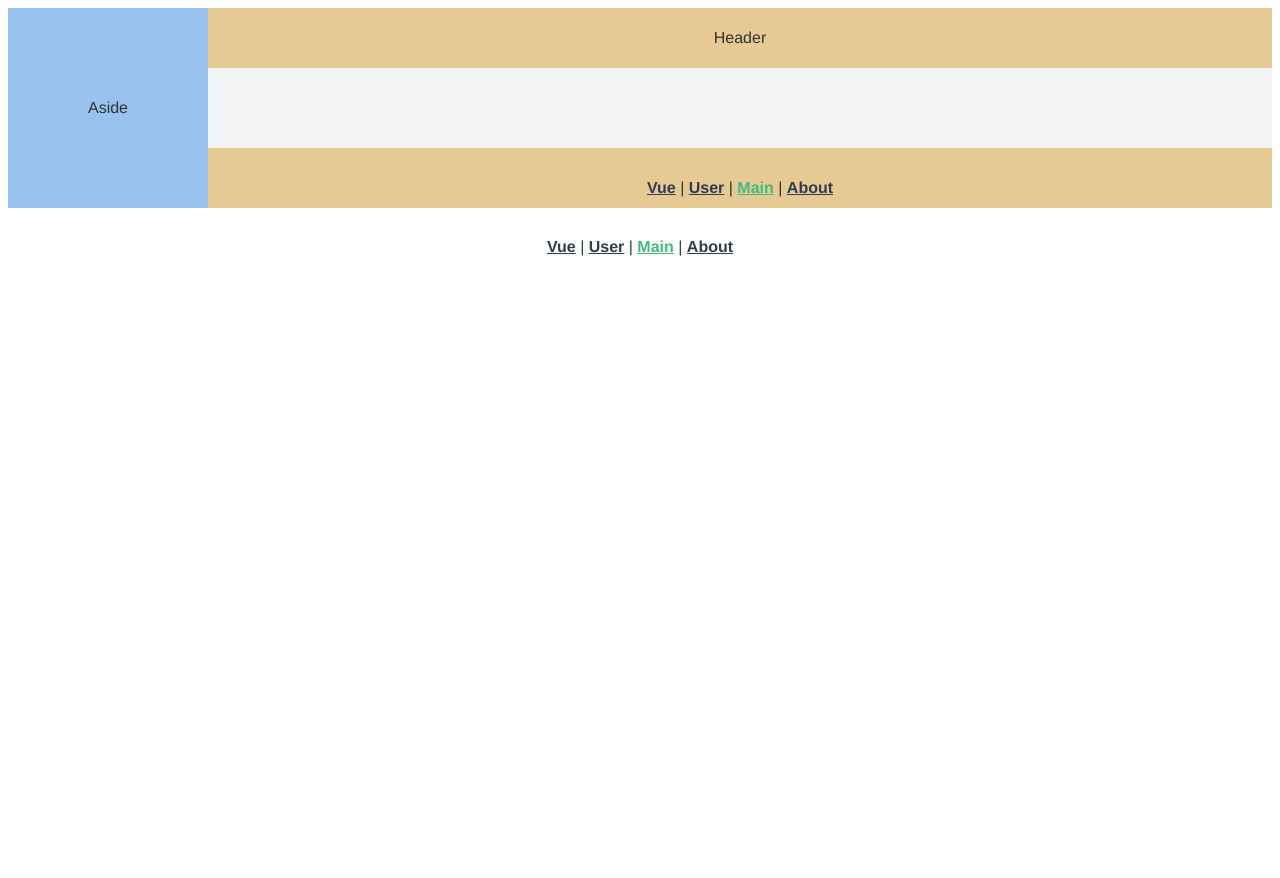
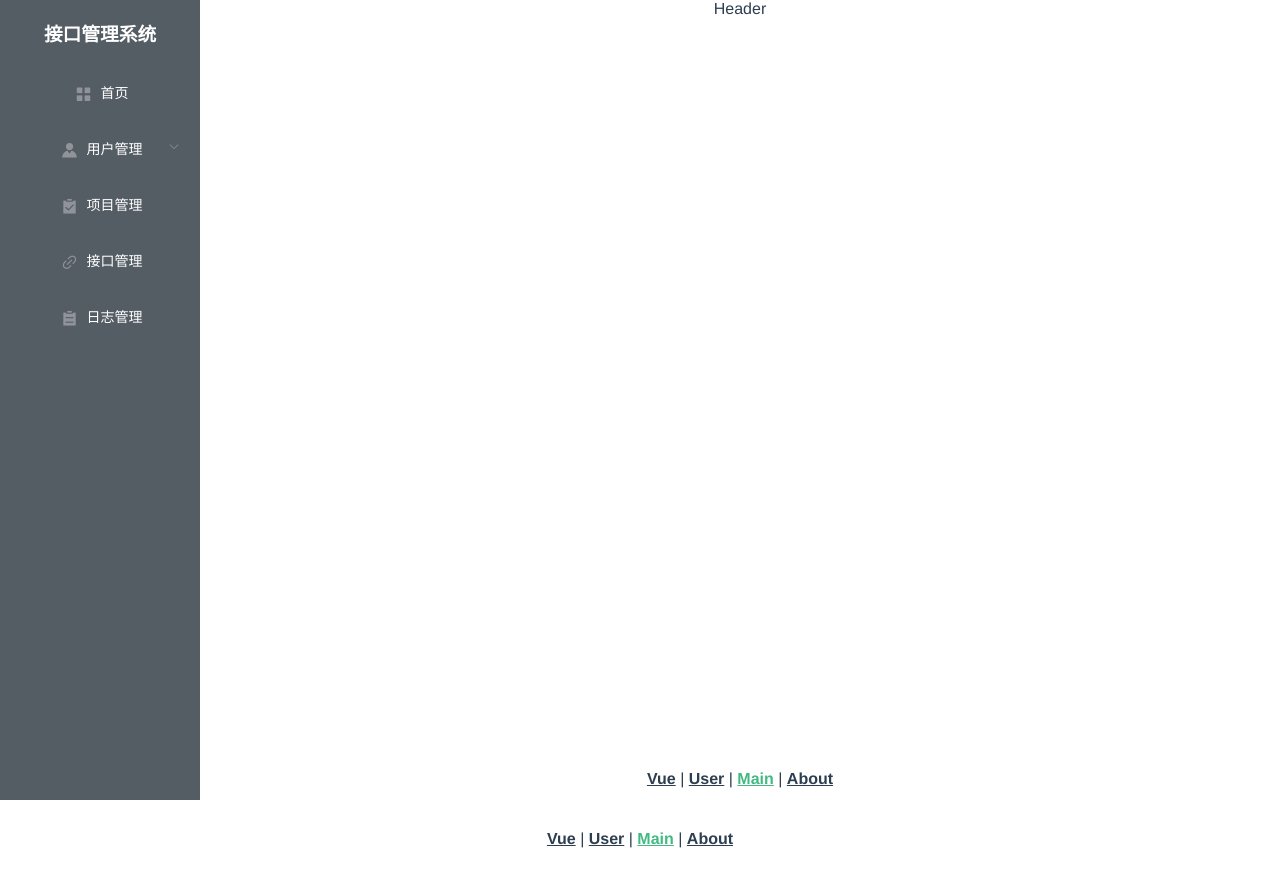
Before and after one commit to apis-doc/apis-frontend, a Vue app: page /#/main in a window 1280 px wide. Before the commit the page ends 800 px from the top, so only its background shows below. Built offline with nearby package versions, Linux system fonts and the light colour scheme.

Commit message:
menu css

```diff
--- a/package.json
+++ b/package.json
@@ -10,6 +10,8 @@
   "dependencies": {
     "core-js": "^3.8.3",
     "element-ui": "^2.15.14",
+    "less": "^4.1.2",
+    "less-loader": "^6.0.0",
     "vue": "^2.6.14",
     "vue-router": "^3.5.1",
     "vuex": "^3.6.2"
--- a/src/App.vue
+++ b/src/App.vue
@@ -2,15 +2,23 @@
   <div id="app">
     <router-view/>
     <nav>
-      <router-link to="/vue">Vue</router-link> |
-      <router-link to="/main/user">User</router-link> |
-      <router-link to="/main">Main</router-link> |
+      <router-link to="/vue">Vue</router-link>
+      |
+      <router-link to="/main/user">User</router-link>
+      |
+      <router-link to="/main">Main</router-link>
+      |
       <router-link to="/about">About</router-link>
     </nav>
   </div>
 </template>
+<!--覆盖所有样式,全局范围出现-->
+<style lang="less">
+html, body {
+  margin: 0;
+  padding: 0;
+}
 
-<style>
 #app {
   font-family: Avenir, Helvetica, Arial, sans-serif;
   -webkit-font-smoothing: antialiased;
--- /dev/null
+++ b/src/components/CommonAside.vue
@@ -0,0 +1,104 @@
+<template>
+  <el-menu default-active="1-4-1" class="el-menu-vertical-demo"
+           @open="handleOpen" @close="handleClose"
+           :collapse="isCollapse"
+           background-color="#545c64" text-color="#fff" active-text-color="#ffd04b"
+  >
+    <h3>接口管理系统</h3>
+    <!--没有子项的菜单-->
+    <el-menu-item index="2">
+      <!-- 图标 -->
+      <i class="el-icon-menu"></i>
+      <span slot="title">首页</span>
+    </el-menu-item>
+    <!-- 含子类菜单-->
+    <el-submenu index="1">
+      <template slot="title">
+        <i class="el-icon-s-custom"></i>
+        <span slot="title">用户管理</span>
+      </template>
+      <el-menu-item-group>
+        <span slot="title">个人信息</span>
+        <el-menu-item index="2.1.1">
+          <i class="el-icon-user"></i>
+          <span slot="title">基本信息</span>
+        </el-menu-item>
+        <el-menu-item index="2.1.2">
+          <i class="el-icon-setting"></i>
+          <span slot="title">配置信息</span>
+        </el-menu-item>
+      </el-menu-item-group>
+      <el-menu-item-group>
+        <!--仅展示所有用户的信息,不能包含密码,但可以包含邮箱; 也没有增加/删除;-->
+        <span slot="title">更多用户</span>
+        <el-menu-item index="2.2.1">
+          <i class="el-icon-more-outline"></i>
+          <span slot="title">更多用户</span>
+        </el-menu-item>
+      </el-menu-item-group>
+      <!--      <el-submenu index="2-1">-->
+      <!--        <span slot="title">个人信息</span>-->
+      <!--        <el-menu-item index="2-1-1">-->
+      <!--          <i class="el-icon-user"></i>-->
+      <!--          <span slot="title">基本信息</span>-->
+      <!--        </el-menu-item>-->
+      <!--        <el-menu-item index="2-1-2">-->
+      <!--          <i class="el-icon-setting"></i>-->
+      <!--          <span slot="title">配置信息</span>-->
+      <!--        </el-menu-item>-->
+      <!--      </el-submenu>-->
+      <!--      <el-menu-item index="2-2">-->
+      <!--        <i class="el-icon-more-outline"></i>-->
+      <!--        <span slot="title">更多用户</span>-->
+      <!--      </el-menu-item>-->
+    </el-submenu>
+    <el-menu-item index="3">
+      <!-- 图标 -->
+      <i class="el-icon-s-claim"></i>
+      <span slot="title">项目管理</span>
+    </el-menu-item>
+    <el-menu-item index="4">
+      <!-- 图标 -->
+      <i class="el-icon-link"></i>
+      <span slot="title">接口管理</span>
+    </el-menu-item>
+    <el-menu-item index="5">
+      <!-- 图标 -->
+      <i class="el-icon-s-order"></i>
+      <span slot="title">日志管理</span>
+    </el-menu-item>
+  </el-menu>
+</template>
+<!--当前页面覆盖所有样式-->
+<style lang="less" scoped>
+.el-menu-vertical-demo:not(.el-menu--collapse) {
+  width: 200px;
+  min-height: 400px;
+}
+
+.el-menu {
+  height: 100vh;
+
+  h3 {
+    color: rgb(255, 255, 255);
+  }
+}
+</style>
+
+<script>
+export default {
+  data () {
+    return {
+      isCollapse: false
+    }
+  },
+  methods: {
+    handleOpen (key, keyPath) {
+      console.log(key, keyPath)
+    },
+    handleClose (key, keyPath) {
+      console.log(key, keyPath)
+    }
+  }
+}
+</script>
--- a/src/views/MainView.vue
+++ b/src/views/MainView.vue
@@ -2,7 +2,10 @@
   <div>
 
     <el-container>
-  <el-aside width="200px">Aside</el-aside>
+      <el-aside width="200px">
+        <!--  引用组件  -->
+        <common-aside/>
+      </el-aside>
       <el-container>
         <el-header>Header</el-header>
         <el-main>
@@ -10,9 +13,12 @@
         </el-main>
         <el-footer>
           <nav>
-      <router-link to="/vue">Vue</router-link> |
-      <router-link to="/main/user">User</router-link> |
-      <router-link to="/main">Main</router-link> |
+            <router-link to="/vue">Vue</router-link>
+            |
+            <router-link to="/main/user">User</router-link>
+            |
+            <router-link to="/main">Main</router-link>
+            |
             <router-link to="/about">About</router-link>
           </nav>
         </el-footer>
@@ -21,48 +27,19 @@
   </div>
 </template>
 
-<script setup>
+<script>
+import CommonAside from '../components/CommonAside.vue'
+
+export default {
+  data () {
+    return {}
+  },
+  components: {
+    CommonAside
+  }
+}
 
 </script>
 
-<style scoped>
-.el-header {
-    background-color: #e7ca93;
-    color: #333;
-    text-align: center;
-    line-height: 60px;
-  }
-.el-footer {
-    background-color: #e7ca93;
-    color: #333;
-    text-align: center;
-    line-height: 20px;
-}
-
-  .el-aside {
-    background-color: #9ac2ee;
-    color: #333;
-    text-align: center;
-    line-height: 200px;
-  }
-
-  .el-main {
-    background-color: #f1f3f5;
-    color: #333;
-    text-align: center;
-    line-height: 160px;
-  }
-
-  body > .el-container {
-    margin-bottom: 40px;
-  }
-
-  .el-container:nth-child(5) .el-aside,
-  .el-container:nth-child(6) .el-aside {
-    line-height: 260px;
-  }
-
-  .el-container:nth-child(7) .el-aside {
-    line-height: 320px;
-  }
+<style>
 </style>
```
Also changed, not shown: 2 other files (tests, documents, lock files or other folders). Lines whose indentation alone changed are shown as unchanged.
